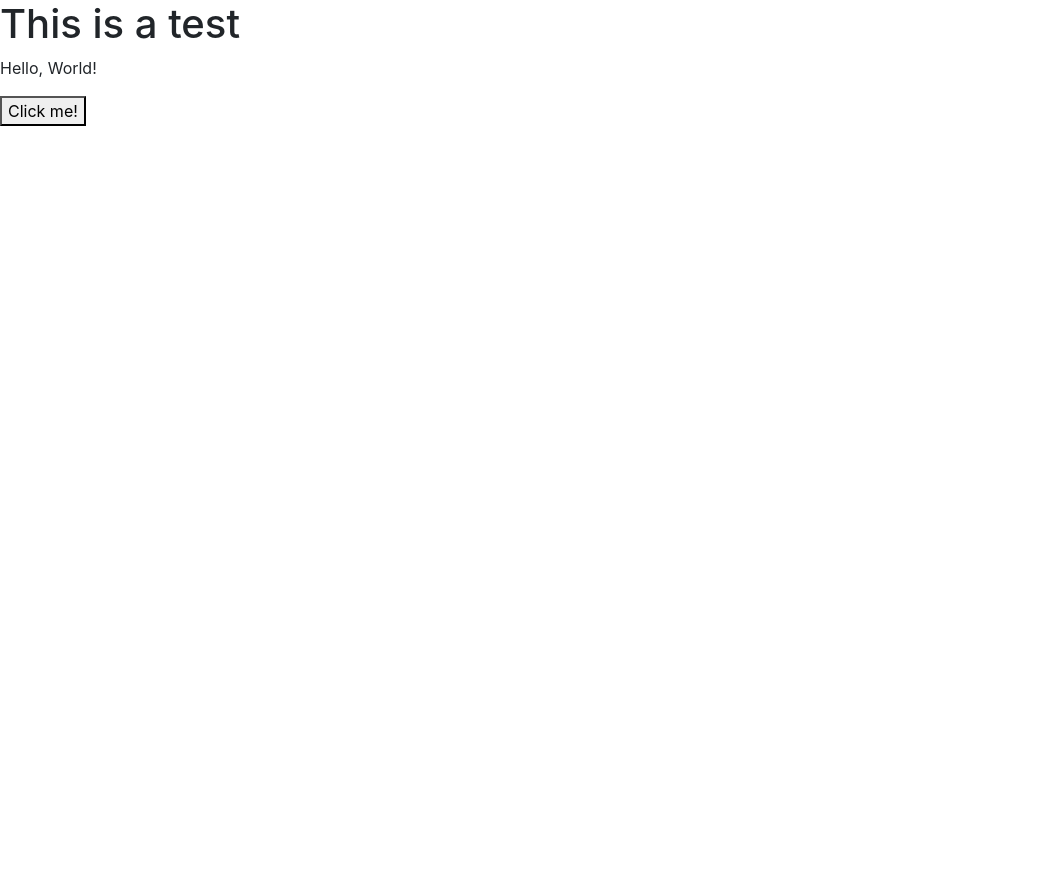
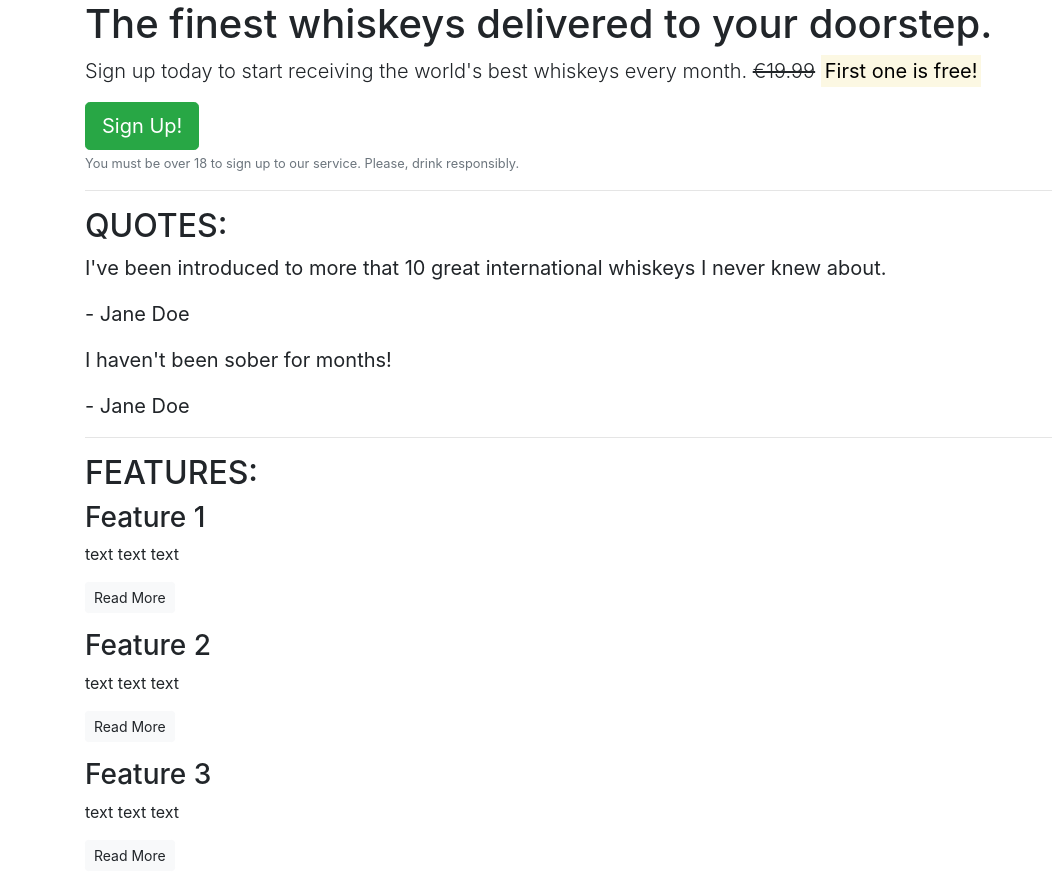
Before and after one commit to EllyC20/Whiskey-drop, a plain HTML site: page index.html in a window 1280 px wide. Shown: the whole page, without its empty margins (0-1052 px from the left). Before the commit the page ends 800 px from the top, so only its background shows below. Drawn offline with nearby package versions, Linux system fonts and the light colour scheme.

Commit message:
added content to body

```diff
--- a/index.html
+++ b/index.html
@@ -4,7 +4,7 @@
 <head>
 	<meta charset="UTF-8">
 	<meta name="viewport" content="width=device-width, initial-scale=1.0">
-	<title>Document</title>
+	<title>Whiskey Drop | Taste a new whiskey every month</title>
 	<link rel="stylesheet" href="https://stackpath.bootstrapcdn.com/bootstrap/4.5.2/css/bootstrap.min.css"
 		integrity="sha384-JcKb8q3iqJ61gNV9KGb8thSsNjpSL0n8PARn9HuZOnIxN0hoP+VmmDGMN5t9UJ0Z" crossorigin="anonymous">
 	<script src="https://stackpath.bootstrapcdn.com/bootstrap/4.5.2/js/bootstrap.min.js"
@@ -13,9 +13,58 @@
 </head>
 
 <body>
-	<h1>This is a test</h1>
-	<p>Hello, World!</p>
-	<button>Click me!</button>
+	<article class="container">
+    <!-- Callout -->
+    <section class="callout">
+    <h1>The finest whiskeys delivered to your doorstep.</h1>
+    <p class="lead">Sign up today to start receiving the world's best whiskeys every month.
+    <s>€19.99</s> <strong><mark>First one is free!</mark></strong></p>
+    <button class="btn btn-success btn-lg">Sign Up!</button>
+    <p class="text-muted"><small>You must be over 18 to sign up to our service. Please, drink responsibly.</small></p>
+    </section>
+    <!-- /.callout -->
+    <hr>
+
+    <!-- Quotes -->
+    <section class="blockquote">
+    <h2 class="text-uppercase">Quotes:</h2>
+    <blockquote class="quote">
+    <p>I've been introduced to more that 10 great international whiskeys I never knew about.</p>
+    <p>- Jane Doe</p>
+    </blockquote>
+    <blockquote class="blockquote">
+    <p>I haven't been sober for months!</p>
+    <p>- Jane Doe</p>
+    </blockquote>
+    </section>
+
+    <!-- /.quotes -->
+    <hr>
+
+    <!-- Features -->
+    <section class="features">
+    <h2 class="text-uppercase">Features:</h2>
+    <div class="feature">
+    <h3>Feature 1</h3>
+    <p>text text text</p>
+    <p><a class="btn btn-sm btn-light" href="">Read More</a></p>
+    </div>
+
+
+    <div class="feature">
+    <h3>Feature 2</h3>
+    <p>text text text</p>
+    <p><a class="btn btn-sm btn-light" href="">Read More</a></p>
+    </div>
+
+    <div class="feature">
+    <h3>Feature 3</h3>
+    <p>text text text</p>
+    <p><a class="btn btn-sm btn-light" href="">Read More</a></p>
+    </div>
+
+    </section>
+    </article>
 </body>
 
 </html>
```
